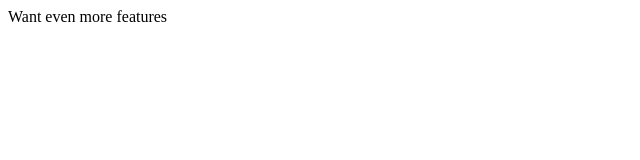
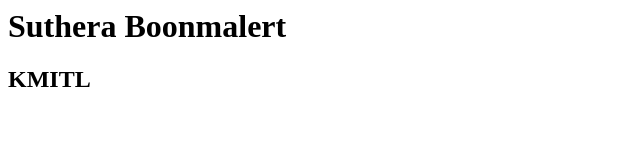
Before and after one commit to AreenaBml/Fullstack-Dev-2024, a plain HTML site: page HTML Personal site/index.html in a window 1280 px wide. Shown: the whole page, without its empty margins (0-640 px from the left). Drawn offline with Linux system fonts and the light colour scheme.

Commit message:
Update index.html

```diff
--- a/HTML Personal site/index.html
+++ b/HTML Personal site/index.html
@@ -1,5 +1,8 @@
 <head>
     <meta charset = "utf-8">
     <title>Hello World</title>
-    <p>Want even more features</p>
 </head>
+<body>
+    <h1>Suthera Boonmalert</h1>
+    <h2>KMITL</h2>
+</body>
```
